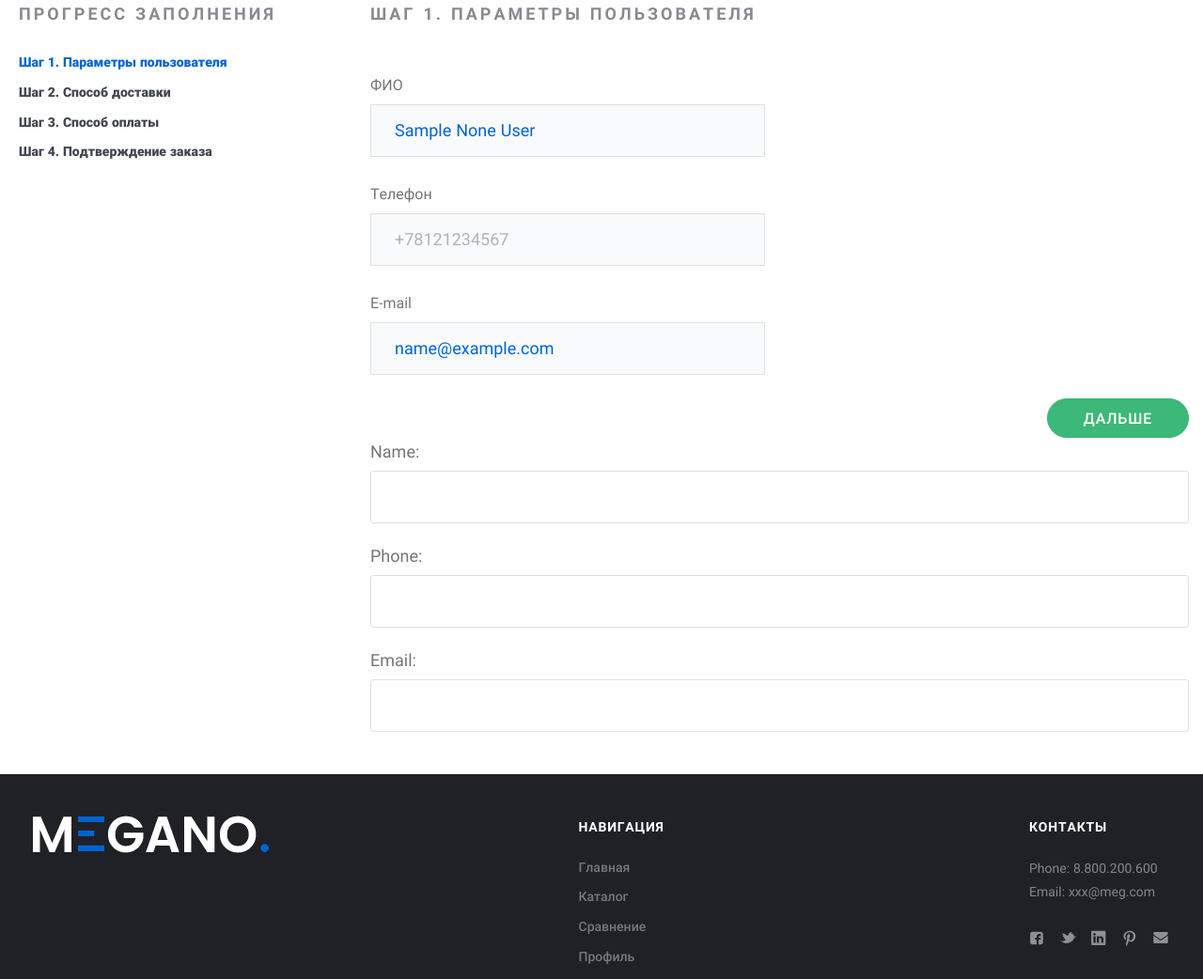
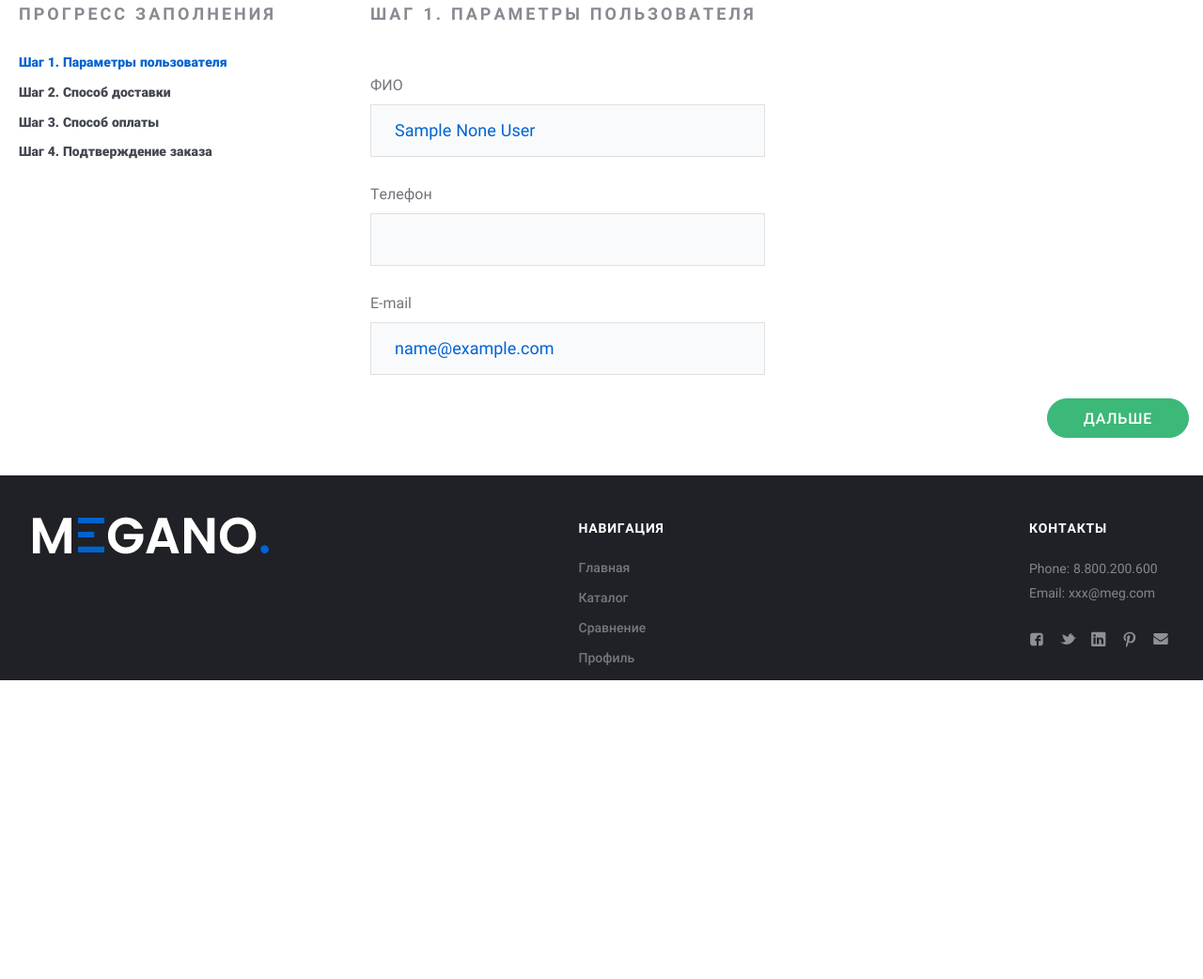
Before and after one commit to elfochka/django_shop, a Django app: page /orders/checkout/?step=1 in a window 1280 px wide. Shown: the part 344-1386 px from the top of the page at 94% size. After the commit the page ends 1068 px from the top, so only its background shows below. Run offline with Django 4.2, Linux system fonts and the light colour scheme; the visitor is signed in with stand-in values (Sample User, id 1); data comes from the database, SQL or seed files in the repository; parts of the project's set-up code (start-up, migrations or seed data) failed here and were passed over.

Commit message:
dev: Created Django forms for steps 1-3.

```diff
--- a/orders/forms.py
+++ b/orders/forms.py
@@ -2,16 +2,43 @@ from django import forms
 
 
 class CheckoutStep1(forms.Form):
-    name = forms.CharField()
-    phone = forms.CharField()
-    email = forms.CharField()
+    name = forms.CharField(label="ФИО")
+    phone = forms.CharField(label="Телефон")
+    email = forms.CharField(label="E-mail")
+
+    name.widget.attrs.update({"class": "form-input"})
+    phone.widget.attrs.update({"class": "form-input"})
+    email.widget.attrs.update({"class": "form-input"})
 
 
 class CheckoutStep2(forms.Form):
-    delivery = forms.CharField()
-    city = forms.CharField()
-    address = forms.CharField()
+    CHOICES = [
+        ("ordinary", "Обычная доставка"),
+        ("express", "Экспресс доставка"),
+    ]
+
+    delivery = forms.ChoiceField(
+        label="Доставка",
+        widget=forms.RadioSelect,
+        choices=CHOICES,
+    )
+    city = forms.CharField(label="Город")
+    address = forms.CharField(
+        label="Адрес",
+        widget=forms.Textarea(attrs={"rows": 3, "class": "form-input"}),
+    )
+
+    city.widget.attrs.update({"class": "form-input"})
 
 
 class CheckoutStep3(forms.Form):
-    payment = forms.CharField()
+    CHOICES = [
+        ("online", "Онлайн картой"),
+        ("someone", "Онлайн со случайного чужого счета"),
+    ]
+
+    payment = forms.ChoiceField(
+        label="Способ оплаты",
+        widget=forms.RadioSelect,
+        choices=CHOICES,
+    )
--- a/orders/views.py
+++ b/orders/views.py
@@ -22,7 +22,38 @@ class CheckoutView(BaseMixin, FormView):
         """Put step number into context."""
         context = super().get_context_data(**kwargs)
         context["step"] = self.request.GET.get("step", "1")
+
+        # TODO: On step 4, put session data into context
+
         return context
+
+    def get_form(self, form_class=None):
+        if self.request.method == "GET":
+            # TODO: set form defaults for all steps
+            if self.request.GET.get("step") == "1":
+                return CheckoutStep1(
+                    initial={
+                        "name": self.request.user.get_full_name(),
+                        "phone": self.request.user.phone,
+                        "email": self.request.user.email,
+                    }
+                )
+
+            if self.request.GET.get("step") == "2":
+                return CheckoutStep2(
+                    initial={
+                        "delivery": "ordinary",
+                    }
+                )
+
+            if self.request.GET.get("step") == "3":
+                return CheckoutStep3(
+                    initial={
+                        "payment": "online",
+                    }
+                )
+
+        return super().get_form(form_class)
 
     def get(self, request, *args, **kwargs):
         step = self.request.GET.get("step")
--- a/templates/orders/checkout.html
+++ b/templates/orders/checkout.html
@@ -78,36 +78,16 @@
                 </header>
                 <div class="row">
                   <div class="row-block">
+
+                    <!-- Step 1 - My auto-generated form -->
+                    {% for field in form %}
                       <div class="form-group">
-                      <label class="form-label" for="name">
-                        ФИО
+                        <label class="form-label" for="{{ field.auto_id }}">
+                          {{ field.label }}
                         </label>
-                      <input class="form-input" id="name" name="name" type="text" placeholder="Фамилия Имя Отчество"
-                             {% if user.get_full_name %}
-                             value="{{ user.get_full_name }}"
-                             {% endif %}
-                      />
+                        {{ field }}
                       </div>
-                    <div class="form-group">
-                      <label class="form-label" for="phone">
-                        Телефон
-                      </label>
-                      <input class="form-input" id="phone" name="phone" type="text" placeholder="+78121234567"
-                             {% if user.phone %}
-                             value="{{ user.phone }}"
-                             {% endif %}
-                      />
-                    </div>
-                    <div class="form-group">
-                      <label class="form-label" for="mail">
-                        E-mail
-                      </label>
-                      <input class="form-input" id="email" name="email" type="text" data-validate="require" placeholder="user@domain.ru"
-                             {% if user.email %}
-                             value="{{ user.email }}"
-                             {% endif %}
-                      />
-                    </div>
+                    {% endfor %}
                   </div>
 
                   <div class="row-block">
@@ -124,7 +104,8 @@
                         </label>
                         <input class="form-input" id="passwordReply" name="passwordReply" type="password" placeholder="Введите пароль повторно" />
                       </div>
-                      <div class="form-group"><a class="btn btn_muted Order-btnReg" href="#">
+                      <div class="form-group">
+                        <a class="btn btn_muted Order-btnReg" href="#">
                          Я уже зарегистрирован
                         </a>
                       </div>
@@ -138,9 +119,6 @@
                 </div>
               </div>
             </form>
-
-            <!-- TODO: remove demo -->
-            {{ form.as_p }}
           {% endif %}
 
           {% if step == "2" %}
@@ -152,38 +130,17 @@
                     Шаг 2. Способ доставки
                   </h2>
                 </header>
+
+                <!-- Step 2 - My auto-generated form -->
+                {% for field in form %}
                   <div class="form-group">
-                  <div>
-                    <label class="toggle">
-                      <input type="radio" name="delivery" value="ordinary" checked="checked" />
-                      <span class="toggle-box"></span>
-                      <span class="toggle-text">
-                        Обычная доставка
-                      </span>
+                    <label class="form-label" for="{{ field.auto_id }}">
+                      {{ field.label }}
                     </label>
+                    {{ field }}
                   </div>
-                  <div>
-                    <label class="toggle">
-                      <input type="radio" name="delivery" value="express" />
-                      <span class="toggle-box"></span>
-                      <span class="toggle-text">
-                        Экспресс доставка
-                      </span>
-                    </label>
-                  </div>
-                </div>
-                <div class="form-group">
-                  <label class="form-label" for="city">
-                    Город
-                  </label>
-                  <input class="form-input" id="city" name="city" type="text" />
-                </div>
-                <div class="form-group">
-                  <label class="form-label" for="address">
-                    Адрес
-                  </label>
-                  <textarea class="form-textarea" name="address" id="address"></textarea>
-                </div>
+                {% endfor %}
+
                 <div class="Order-footer">
                   <button class="btn btn_success" type="submit">
                     Дальше
@@ -191,9 +148,6 @@
                 </div>
               </div>
             </form>
-
-            <!-- TODO: remove demo -->
-            {{ form.as_p }}
           {% endif %}
 
           {% if step == "3" %}
@@ -205,26 +159,17 @@
                     Шаг 3. Способ оплаты
                   </h2>
                 </header>
+
+                <!-- Step 3 - My auto-generated form -->
+                {% for field in form %}
                   <div class="form-group">
-                  <div>
-                    <label class="toggle">
-                      <input type="radio" name="payment" value="online" checked="checked" />
-                      <span class="toggle-box"></span>
-                      <span class="toggle-text">
-                        Онлайн картой
-                      </span>
+                    <label class="form-label" for="{{ field.auto_id }}">
+                      {{ field.label }}
                     </label>
+                    {{ field }}
                   </div>
-                  <div>
-                    <label class="toggle">
-                      <input type="radio" name="payment" value="someone" />
-                      <span class="toggle-box"></span>
-                      <span class="toggle-text">
-                        Онлайн со случайного чужого счета
-                      </span>
-                    </label>
-                  </div>
-                </div>
+                {% endfor %}
+
                 <div class="Order-footer">
                   <button class="btn btn_succes" type="submit">
                     Дальше
```
Lines whose indentation alone changed are shown as unchanged.
